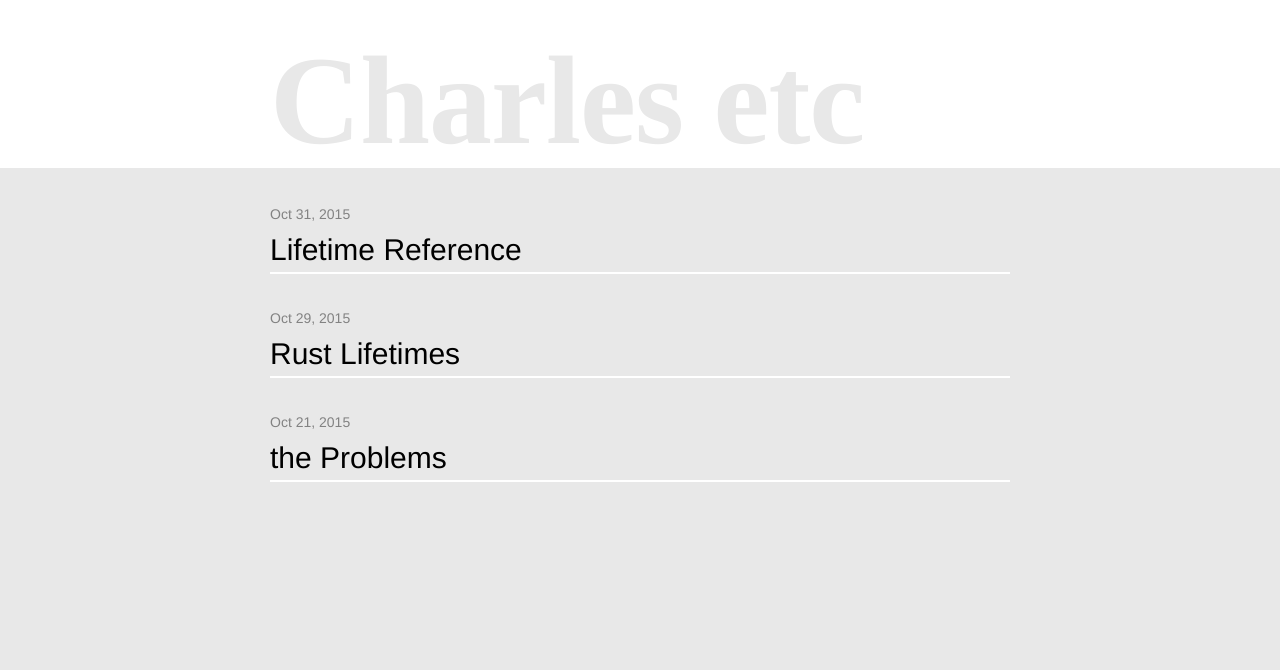
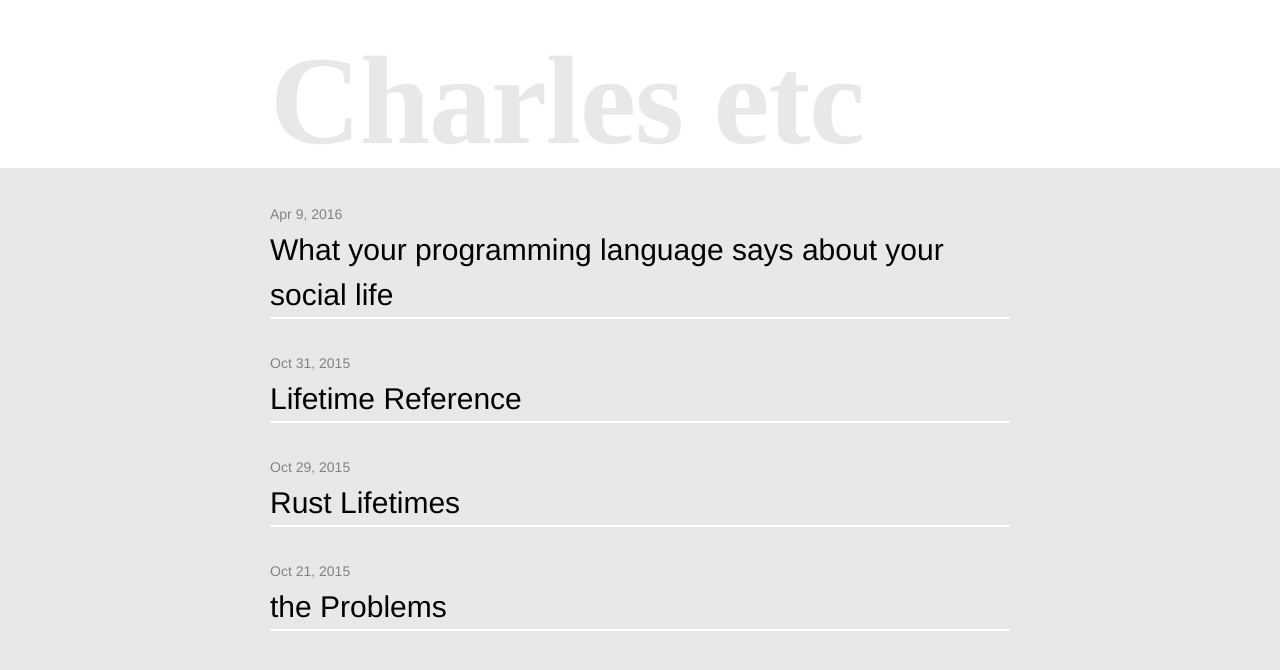
Before and after one commit to Charlesetc/charlesetc, a Jekyll site: the page built from jekyll.html, in a window 1280 px wide. Shown: the top 670 px of the page. Built offline with Jekyll 4.4.1, drawn with Linux system fonts in a browser that asks for light colours; Markdown is read by kramdown in place of the engine named in the settings.

Commit message:
Added favorite programming blog post

```diff
--- a/_includes/head.html
+++ b/_includes/head.html
@@ -9,4 +9,9 @@
   <link rel="stylesheet" href="{{ "/css/main.css" | prepend: site.baseurl }}">
   <link rel="canonical" href="{{ page.url | replace:'index.html','' | prepend: site.baseurl | prepend: site.url }}">
   <link rel="alternate" type="application/rss+xml" title="{{ site.title }}" href="{{ "/feed.xml" | prepend: site.baseurl | prepend: site.url }}" />
+  {% if page.custom_css %}
+    {% for stylesheet in page.custom_css %}
+      <link rel="stylesheet" href="/css/{{ stylesheet }}.css" media="screen" type="text/css">
+    {% endfor %}
+  {% endif %}
 </head>
--- /dev/null
+++ b/_posts/2016-04-09-what-your-favorite-language-says-about-your-social-life.markdown
@@ -0,0 +1,49 @@
+---
+layout: post
+title: "What your programming language says about your social life"
+date: "2016-04-09 14:47:03 -0700"
+custom_css: favorite_language
+tags: languages
+---
+
+# Javascript
+
+![React](/images/react.png)
+<span>
+You have a large circle of friends. You all hang out together in large groups, engage in spontaneous outings, and overall have a blast. You play volleyball on the beach while intermittently sampling exotic chocolates. When Sunday morning rolls around, you pull up Atom and start hacking with Express and React. How else?
+
+# Python
+
+![Python](/images/python.png)
+<span>
+You have 5 or so friends that you stick with. Sure, you might smile at passersby, but your friends are great! You don't need any more. You have to admit, you and your friends are pretty similar. You all like black coffee and graphic (but not colorful) tees. When it comes to programming, Python is good. Python has what you need. You like Python. And Sublime. Definitely sublime.
+
+# Ruby
+
+![Ruby](/images/ruby.gif)
+<span>
+You're a social butterfly. You'll go to indie coffee shops with each of your friends and have fascinating conversations each time. You've got lots of friends! Artists, bookworms, so long as they like Chai! Ooh yeah, when it comes to programming, you have fun! Whenever that pesky "undefined method `parse` for nil:NilClass" comes up, you just define 'parse' on nil. Programming is easy;  this is how programming should be. You use vim - with LOTS of extensions. 😁
+
+# Perl
+
+![Perl](/images/perl.gif)
+<span>
+Your best friend and roommate is a C programmer named Brook. Brook is useful when your patience runs out, but other than that you tend to program alone. You two still play Nintendo 64, because have games really improved since then? Plus, you've got a huge collection of games for Nintendo 64. You used to write bash but once you found PHP you were hooked. Honestly, how do people even make lists without that '@'. It doesn't make any sense. You use nano.
+
+# Haskell
+
+![Haskell](/images/haskell.png)
+<span>
+Aw yeah. You're that one person in the math PHD seminar who still manages to have tons of friends. You don't sleep very much; why sleep when you can transform monads? You maintain a couple open source parsing libraries and mostly hack on existing mercurial repositories that are accompanied by LaTeX papers. You use pen and paper. You tried vim once but it took too many keystrokes. You once tried to add a type system to your history paper.
+
+# C
+
+![C](/images/c.png)
+<span>
+When you're not mapping out dungeons to beguile your friends, or soldering your new mechanical keyboard, you're programming C. You ssh into your raspberry pi and open up a clean install of vim. Why do people install plugins when there is so much functionality natively? You write C because it's the most realistic. All other languages are just lying to you. Sometimes you write assembly, but only once you've had a few beers. You see your friends once a month for the epic adventure. Other than that you're room is nice and dark.
+
+# Rust
+
+![Rust](/images/rust.png)
+<span>
+Dude you like rust too? Have you seen the RFC about macros in type syn- ...you wrote a rust concurrency library? Okay - what are you doing tonight?
--- /dev/null
+++ b/css/favorite_language.scss
@@ -0,0 +1,21 @@
+---
+# CSS only for the favorite languages post
+---
+
+article.post-content p {
+  position: relative;
+}
+
+article.post-content img {
+  width: 150px;
+  position: absolute;
+  margin-bottom: 10px;
+  padding-right: 20px;
+}
+
+article.post-content span {
+  display: block;
+  max-width: calc(100% - 175px);
+  position: relative;
+  left: 175px;
+}
```
Also changed, not shown: images/c.png (added), images/haskell.png (added), images/perl.gif (added), images/python.png (added), images/react.png (added), images/ruby.gif (added), images/rust.png (added).
